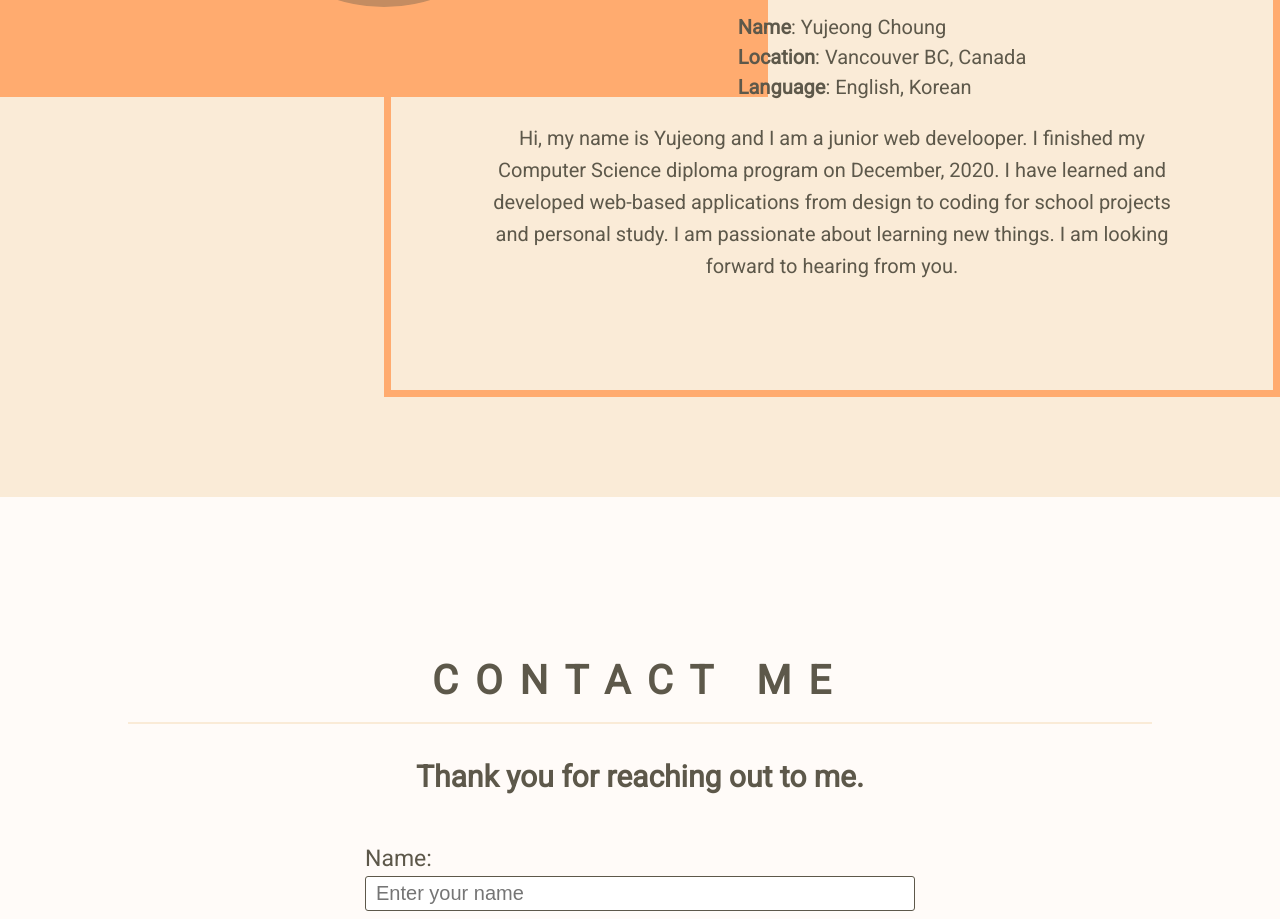
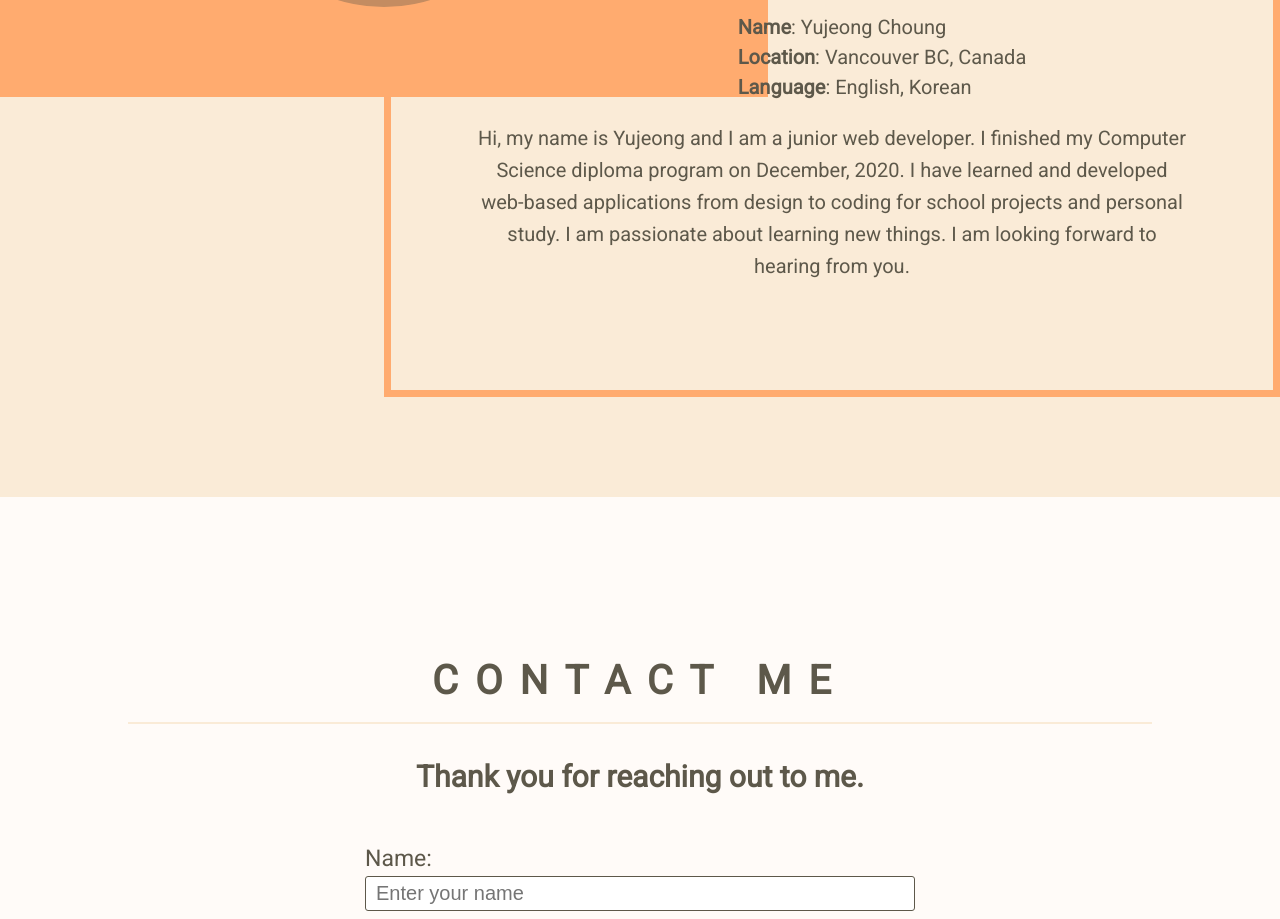
Before and after one commit to dbwjd5864/devPortfolio, a plain HTML site: page index.html in a window 1280 px wide. Shown: the part 2790-3709 px from the top of the page. Drawn offline with Linux system fonts and the light colour scheme; some packages are replaced by stand-ins of ours; a script that the page names is missing.

Commit message:
Update index.html

```diff
--- a/index.html
+++ b/index.html
@@ -250,7 +250,7 @@
             </p>
           </div>
           <p class="about_me-description">
-            Hi, my name is Yujeong and I am a junior web develooper. I finished
+            Hi, my name is Yujeong and I am a junior web developer. I finished
             my Computer Science diploma program on December, 2020. I have
             learned and developed web-based applications from design to coding
             for school projects and personal study. I am passionate about
```
